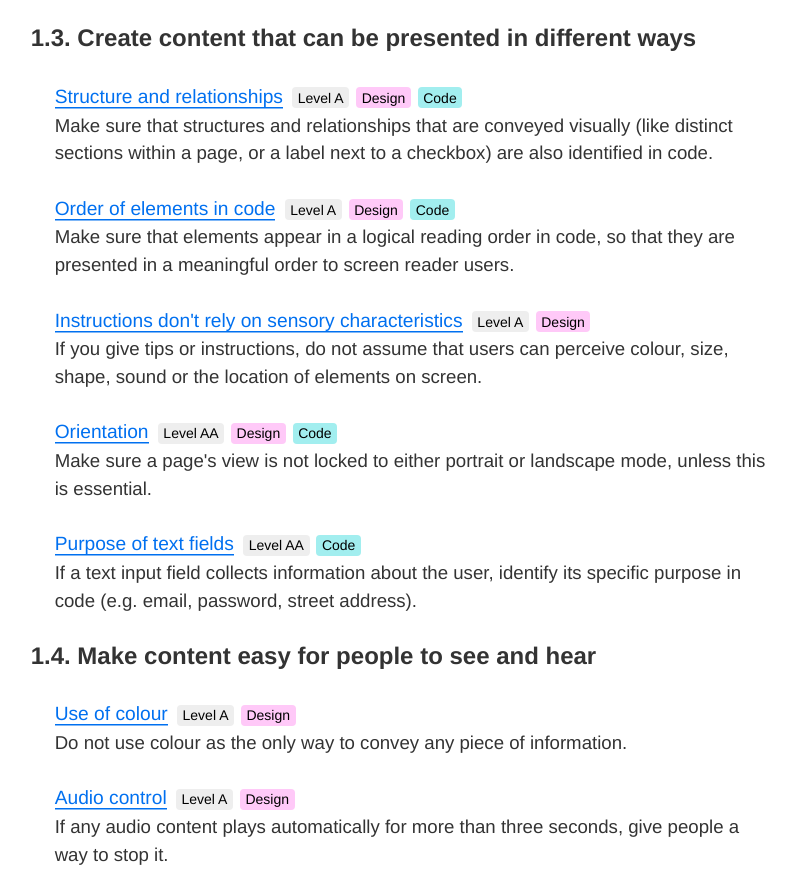
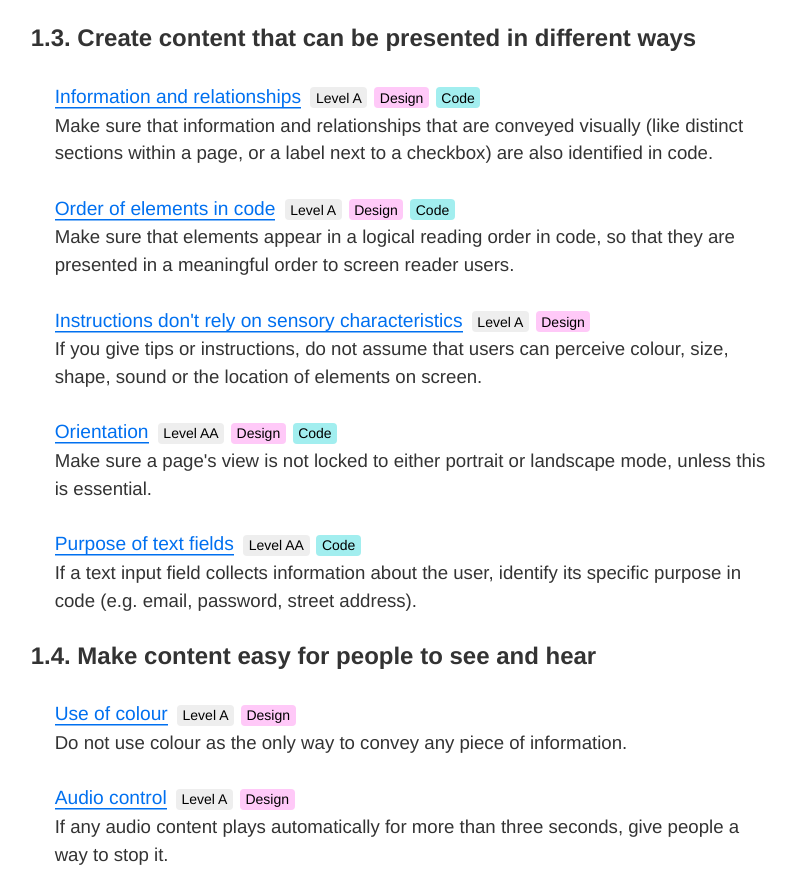
Before and after one commit to theappbusiness/accessibility-guidelines, a plain HTML site: page index.html in a window 1280 px wide. Shown: the part 1325-2208 px from the top of the page, without its empty margins (200-996 px from the left). Drawn offline with Linux system fonts and the light colour scheme.

Commit message:
Renamed structure and relationships to information and relationships

```diff
--- a/index.html
+++ b/index.html
@@ -96,13 +96,13 @@
 
         <ul aria-labelledby="1_3_heading">
           <li class="guideline">
-            <a href="./guidelines/1.3.1.html">Structure and relationships</a>
+            <a href="./guidelines/1.3.1.html">Information and relationships</a>
             <ul class="badges">
               <li class="badge badge--level">Level A</li>
               <li class="badge badge--design">Design</li>
               <li class="badge badge--code">Code</li>
             </ul>
-            <div>Make sure that structures and relationships that are conveyed visually (like distinct sections within a page, or a label next to a checkbox) are also identified in code.</div>
+            <div>Make sure that information and relationships that are conveyed visually (like distinct sections within a page, or a label next to a checkbox) are also identified in code.</div>
           </li>
 
           <li class="guideline">
```
Also changed, not shown: 1 other file.
